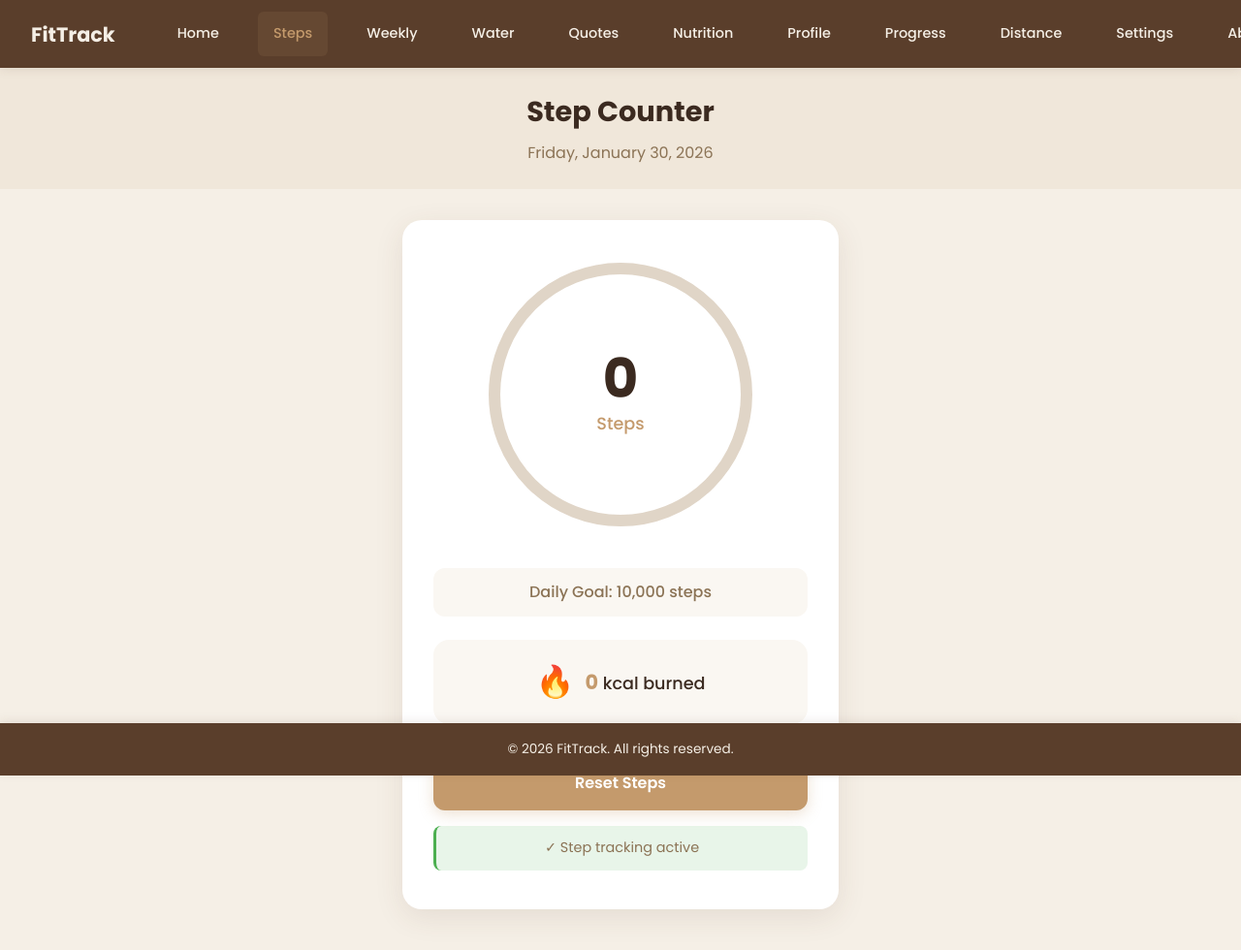
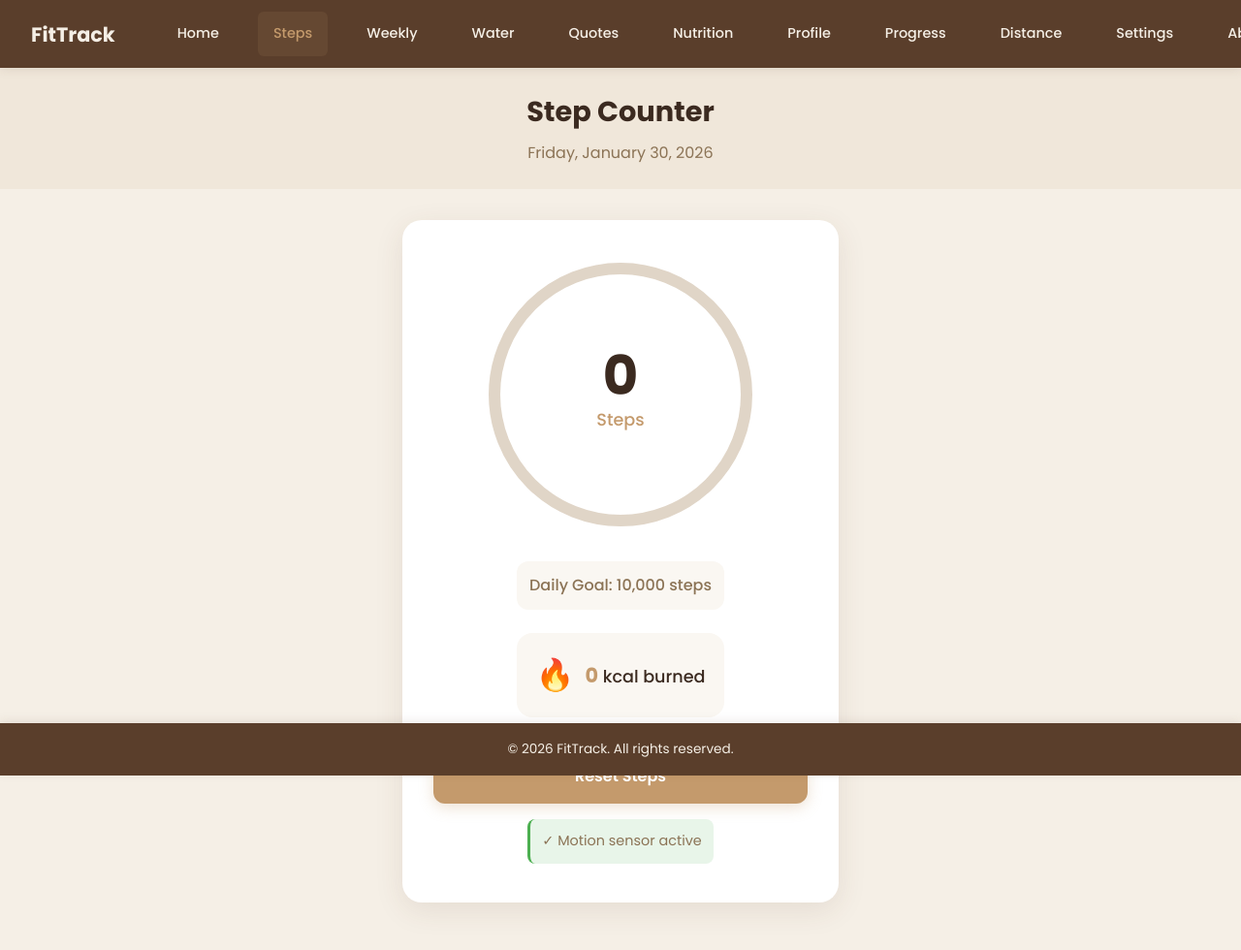
Before and after one commit to Anuhyaaa/steps-count, a plain HTML site: page steps.html in a window 1280 px wide. Shown: the whole page at 97% size. Drawn offline with Linux system fonts and the light colour scheme.

Commit message:
Fix step counter for iPhone and improve UI - Added iOS motion permission button, prevented duplicate listeners, improved card centering and responsive sizing, added device detection for iOS vs Android auto-start

```diff
--- a/steps.html
+++ b/steps.html
@@ -38,7 +38,7 @@
 
     <!-- Main Content -->
     <main class="container">
-        <div class="card">
+        <div class="card step-counter-card">
             <!-- Circular Progress Ring -->
             <div class="progress-container">
                 <svg class="progress-ring" width="280" height="280">
@@ -76,12 +76,15 @@
                 </div>
             </div>
 
+            <!-- Start Tracking Button (for iPhone) -->
+            <button class="btn" id="startTrackingBtn" style="display: none;">Start Step Tracking</button>
+
             <!-- Reset Button -->
             <button class="reset-btn" id="resetBtn">Reset Steps</button>
 
             <!-- Status Message -->
             <div class="status-message" id="statusMessage">
-                Tap "Allow" to enable step tracking
+                Loading step tracker...
             </div>
         </div>
     </main>
--- a/steps.js
+++ b/steps.js
@@ -1,18 +1,21 @@
 // Configuration
 const DAILY_GOAL = 10000;
 const CALORIES_PER_STEP = 0.04;
-const STEP_THRESHOLD = 1.3;
+const STEP_THRESHOLD = 1.2;
 const STEP_DELAY = 250;
 
 // State variables
 let stepCount = 0;
 let lastStepTime = 0;
 let lastAcceleration = 0;
+let isTracking = false;
+let motionListener = null;
 
 // DOM elements
 const stepCountElement = document.getElementById('stepCount');
 const caloriesElement = document.getElementById('calories');
 const resetBtn = document.getElementById('resetBtn');
+const startTrackingBtn = document.getElementById('startTrackingBtn');
 const statusMessage = document.getElementById('statusMessage');
 const progressCircle = document.querySelector('.progress-ring-circle');
 const dateDisplay = document.getElementById('dateDisplay');
@@ -28,8 +31,32 @@ function init() {
     displayDate();
     loadStepsFromStorage();
     updateDisplay();
-    requestMotionPermission();
+
+    // Setup event listeners
     resetBtn.addEventListener('click', resetSteps);
+    startTrackingBtn.addEventListener('click', handleStartTracking);
+
+    // Check device capabilities
+    if (typeof DeviceMotionEvent === 'undefined') {
+        statusMessage.textContent = '✗ Device motion not supported on this device';
+        statusMessage.style.backgroundColor = '#ffebee';
+        statusMessage.style.borderLeftColor = '#f44336';
+        return;
+    }
+
+    // iOS devices need explicit permission via button click
+    if (needsPermission()) {
+        startTrackingBtn.style.display = 'block';
+        statusMessage.textContent = '📱 Tap "Start Step Tracking" to enable motion sensor';
+        statusMessage.style.backgroundColor = '#fff9f0';
+        statusMessage.style.borderLeftColor = '#c49a6c';
+    } else {
+        // Android and other devices - auto-start
+        startStepDetection();
+        statusMessage.textContent = '✓ Motion sensor active';
+        statusMessage.style.backgroundColor = '#e8f5e9';
+        statusMessage.style.borderLeftColor = '#4caf50';
+    }
 }
 
 // Display date
@@ -79,41 +106,57 @@ function saveToWeeklyData(dateString, steps) {
     localStorage.setItem('fitTrackWeekly', JSON.stringify(weeklyData));
 }
 
-// Request motion permission
+// Check if permission is needed (iOS 13+)
+function needsPermission() {
+    return typeof DeviceMotionEvent !== 'undefined' &&
+           typeof DeviceMotionEvent.requestPermission === 'function';
+}
+
+// Request motion permission (iOS)
 async function requestMotionPermission() {
-    if (typeof DeviceMotionEvent !== 'undefined') {
-        if (typeof DeviceMotionEvent.requestPermission === 'function') {
     try {
         const permission = await DeviceMotionEvent.requestPermission();
         if (permission === 'granted') {
             startStepDetection();
-                    statusMessage.textContent = '✓ Step tracking active';
+            startTrackingBtn.style.display = 'none';
+            statusMessage.textContent = '✓ Motion sensor active';
             statusMessage.style.backgroundColor = '#e8f5e9';
             statusMessage.style.borderLeftColor = '#4caf50';
+            return true;
         } else {
-                    statusMessage.textContent = '✗ Motion permission denied';
+            statusMessage.textContent = '✗ Motion permission denied. Please enable in Settings.';
             statusMessage.style.backgroundColor = '#ffebee';
             statusMessage.style.borderLeftColor = '#f44336';
+            return false;
         }
     } catch (error) {
-                statusMessage.textContent = '✗ Could not request permission';
+        statusMessage.textContent = '✗ Could not request permission: ' + error.message;
+        statusMessage.style.backgroundColor = '#ffebee';
+        statusMessage.style.borderLeftColor = '#f44336';
+        return false;
     }
+}
+
+// Handle start tracking button click
+async function handleStartTracking() {
+    if (needsPermission()) {
+        await requestMotionPermission();
     } else {
         startStepDetection();
-            statusMessage.textContent = '✓ Step tracking active';
+        startTrackingBtn.style.display = 'none';
+        statusMessage.textContent = '✓ Motion sensor active';
         statusMessage.style.backgroundColor = '#e8f5e9';
         statusMessage.style.borderLeftColor = '#4caf50';
-        }
-    } else {
-        statusMessage.textContent = '✗ Device motion not supported';
-        statusMessage.style.backgroundColor = '#ffebee';
-        statusMessage.style.borderLeftColor = '#f44336';
     }
 }
 
 // Start detection
 function startStepDetection() {
-    window.addEventListener('devicemotion', handleMotion);
+    if (isTracking) return; // Prevent duplicate listeners
+
+    isTracking = true;
+    motionListener = handleMotion.bind(this);
+    window.addEventListener('devicemotion', motionListener);
 }
 
 // Handle motion
--- a/style.css
+++ b/style.css
@@ -367,19 +367,32 @@ body {
     text-align: center;
 }
 
+/* Step Counter Card - Centered and properly sized */
+.step-counter-card {
+    max-width: 380px;
+    margin: 0 auto;
+    display: flex;
+    flex-direction: column;
+    align-items: center;
+    justify-content: center;
+}
+
 /* Progress Ring Container - Mobile First */
 .progress-container {
     position: relative;
-    display: inline-block;
+    display: flex;
+    align-items: center;
+    justify-content: center;
     margin-bottom: 1.5rem;
-    margin-left: auto;
-    margin-right: auto;
+    width: 100%;
+    max-width: 280px;
 }
 
 .progress-ring {
     transform: rotate(-90deg);
     width: 200px;
     height: 200px;
+    display: block;
 }
 
 .progress-ring-circle {
@@ -403,6 +416,7 @@ body {
     left: 50%;
     transform: translate(-50%, -50%);
     text-align: center;
+    width: 100%;
 }
 
 .step-count {
@@ -1164,6 +1178,11 @@ body.dark .stat-label {
         max-width: 500px;
     }
 
+    .step-counter-card {
+        max-width: 420px;
+        padding: 2rem 1.5rem;
+    }
+
     /* Progress Ring - Medium size */
     .progress-ring {
         width: 240px;
@@ -1386,6 +1405,11 @@ body.dark .stat-label {
         max-width: 450px;
     }
 
+    .step-counter-card {
+        max-width: 450px;
+        padding: 2.5rem 2rem;
+    }
+
     /* Progress Ring - Full size */
     .progress-ring {
         width: 280px;
```
Lines whose indentation alone changed are shown as unchanged.
